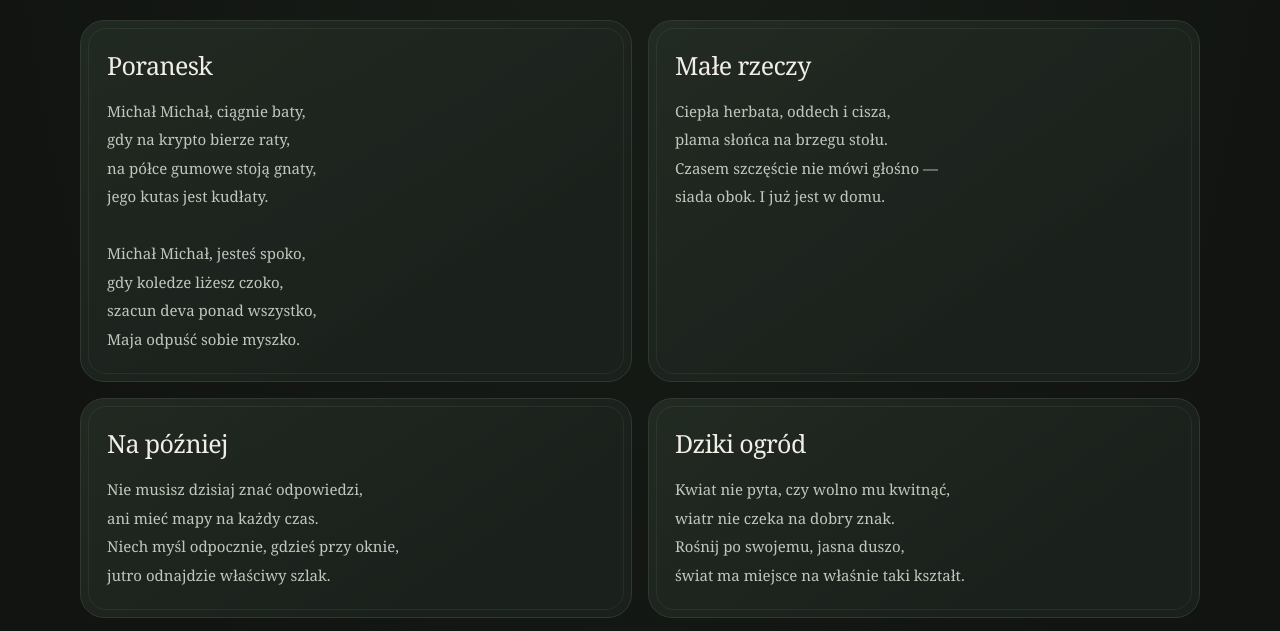
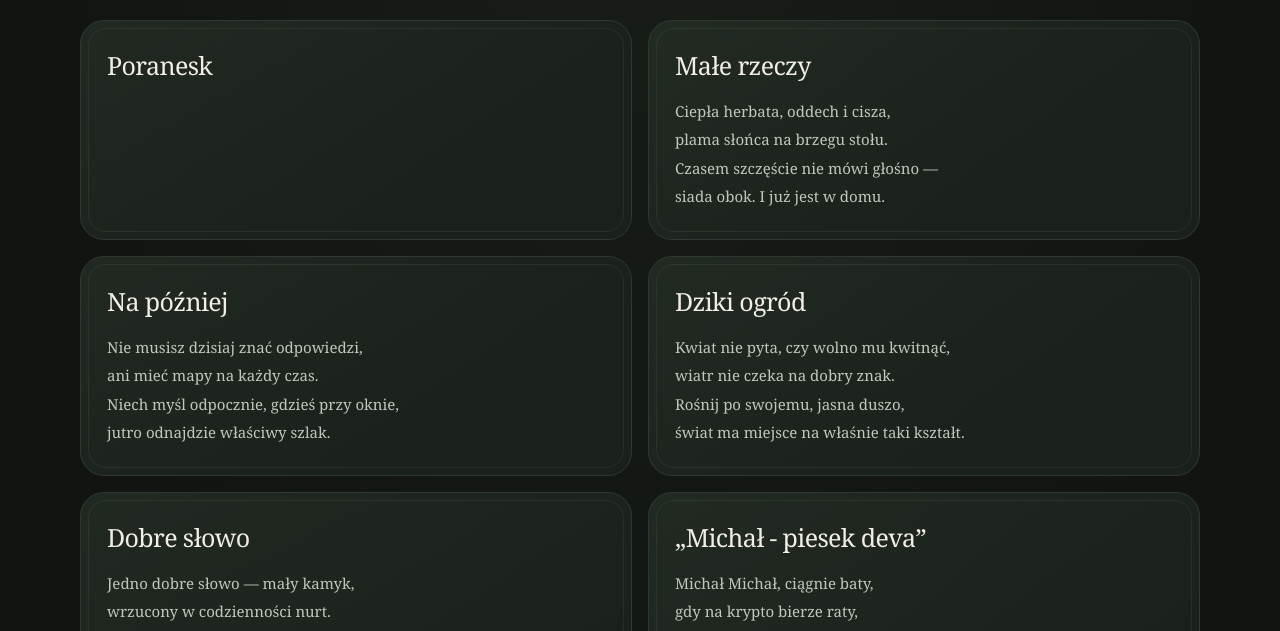
Before and after one commit to wierszykiomichalku/wierszykiomichalku.github.io, a plain HTML site: page index.html in a window 1280 px wide. Shown: the part 598-1229 px from the top of the page. Drawn offline with Linux system fonts and the light colour scheme.

Commit message:
Replace poem with new content in index.html

```diff
--- a/index.html
+++ b/index.html
@@ -430,7 +430,7 @@
     const wiersze = [
       {
         tytul: "Poranesk",
-        tekst: "Michał Michał, ciągnie baty,\ngdy na krypto bierze raty,\nna półce gumowe stoją gnaty,\njego kutas jest kudłaty.\n \n Michał Michał, jesteś spoko,\ngdy koledze liżesz czoko,\nszacun deva ponad wszystko,\nMaja odpuść sobie myszko."
+        tekst: ""
       },
       {
         tytul: "Małe rzeczy",
@@ -449,8 +449,8 @@
         tekst: "Jedno dobre słowo — mały kamyk,\nwrzucony w codzienności nurt.\nKręgi płyną dalej, dalej, ciszej,\naż rozjaśnią komuś cały dzień."
       },
       {
-        tytul: "Powrót światła",
-        tekst: "Nawet za najdłuższą chmurą\nniebo trzyma jasny brzeg.\nDaj nadziei chwilę miejsca —\nona dobrze wie, gdzie jest."
+        tytul: "„Michał - piesek deva”",
+        tekst: "Michał Michał, ciągnie baty,\ngdy na krypto bierze raty,\nna półce gumowe stoją gnaty,\njego kutas jest kudłaty.\n \n Michał Michał, jesteś spoko,\ngdy koledze liżesz czoko,\nszacun deva ponad wszystko,\nMaja odpuść sobie myszko."
       }
     ];
 
```
